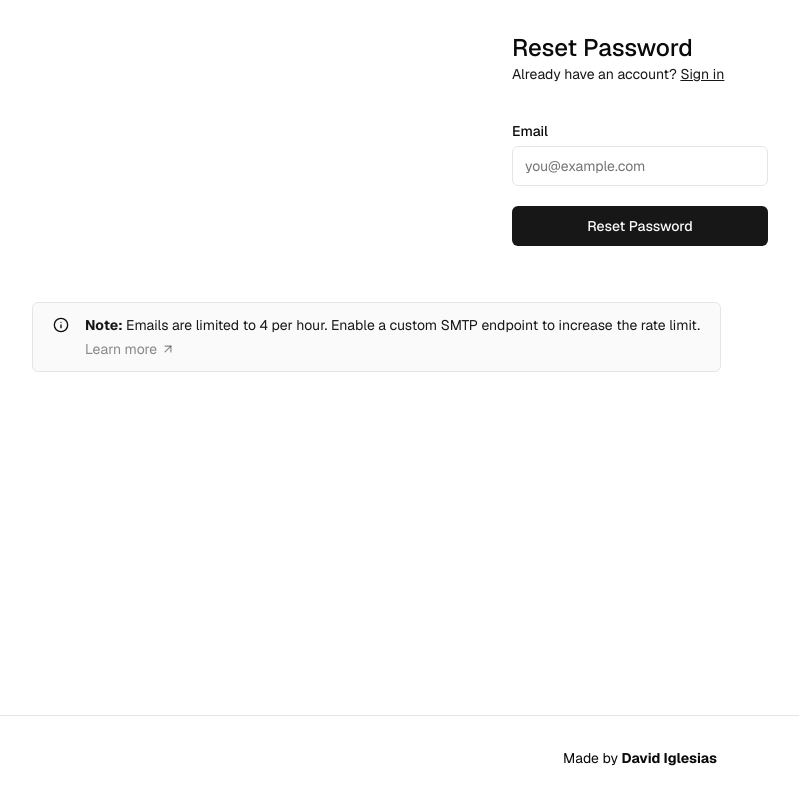
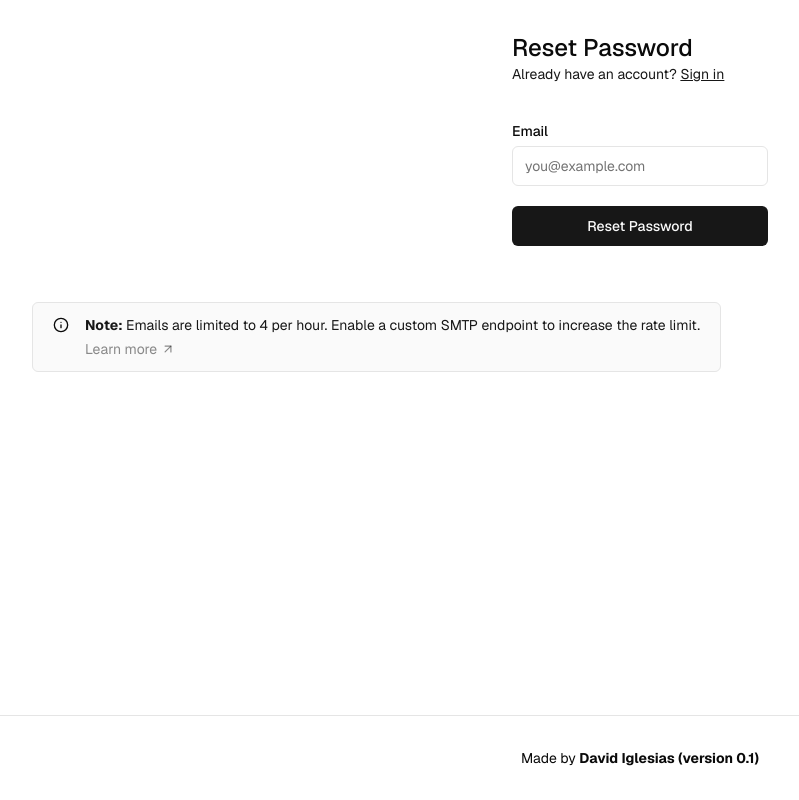
Before and after one commit to fr0ziii/quote-sh, a Next.js app: page /forgot-password in a window 1280 px wide. Shown: the whole page, without its empty margins (0-799 px from the left). Built offline with nearby package versions, Linux system fonts and the light colour scheme.

Commit message:
footer modified

```diff
--- a/app/layout.tsx
+++ b/app/layout.tsx
@@ -46,7 +46,7 @@ export default function RootLayout({
                     className="font-bold hover:underline"
                     rel="noreferrer"
                   >
-                    David Iglesias
+                    David Iglesias (version 0.1)
                   </a>
                 </p>
               </footer>
```
